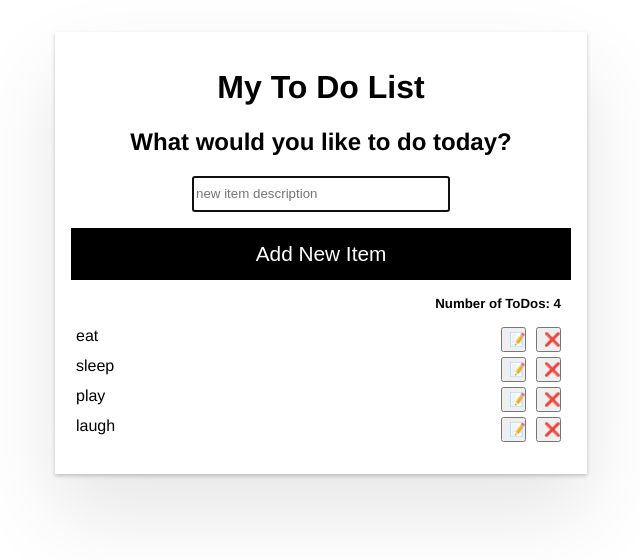
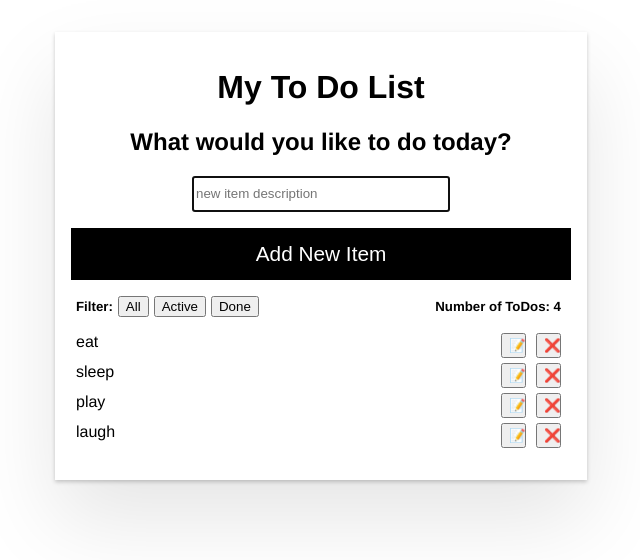
Before and after one commit to AdamKappa/TodoList, an Angular app: page / in a window 1280 px wide. Shown: the top 560 px of the page, without its empty margins (319-959 px from the left). Built offline with nearby package versions, Linux system fonts and the light colour scheme.

Commit message:
add filter feature

```diff
--- a/src/app/app.component.css
+++ b/src/app/app.component.css
@@ -22,34 +22,13 @@ label {
   padding-bottom: 1rem;
 }
 
-.lg-text-input {
-  width: 100%;
-  padding: 1rem;
-  border: 2px solid #000;
-  display: block;
-  box-sizing: border-box;
-  font-size: 1rem;
-}
-
-.btn-wrapper {
-  margin-bottom: 2rem;
-}
-
-.btn-menu {
-  flex-basis: 32%;
-}
-
-.active {
-  color: green;
-}
-
 ul {
   padding-inline-start: 0;
 }
 
 .li-item {
   list-style: none;
-  margin:5px;
+  margin: 5px;
 }
 
 .new-item{
@@ -57,6 +36,28 @@ ul {
   height: 30px;
 }
 .no-dotos{
-  margin:0 10px 0 0;
+  margin: 0 10px 0 0;
   text-align: right;
 }
+
+.filter-container{
+  display: flex;
+  flex-direction: row;
+  justify-content: space-between;
+  align-items: center;
+}
+
+.filter{
+  display: flex;
+  flex-direction: row;
+  gap: 5px;
+  align-items: center;
+}
+
+.filter-title{
+  margin: 0 0 0 5px;
+}
+
+.active {
+  color: green;
+}
--- a/src/app/app.component.html
+++ b/src/app/app.component.html
@@ -22,7 +22,15 @@
         autofocus
     />
     <button class="btn-primary" (click)="addItem(newItem.value)">Add New Item</button>
+    <div class="filter-container">
+        <div class="filter">
+            <h5 class="filter-title">Filter: </h5>
+            <button (click)="filter='all'">All</button>
+            <button (click)="filter='active'">Active</button>
+            <button (click)="filter='done'">Done</button>
+        </div>
         <h5 class="no-dotos">Number of ToDos: {{getItems().length}}</h5>
+    </div>
     <ul>
         <li *ngFor="let item of getItems()" class="li-item">
             <app-item [myItem]="item" (removeEvent)=removeItem($event)></app-item>
--- a/src/app/app.component.ts
+++ b/src/app/app.component.ts
@@ -27,7 +27,12 @@ export class AppComponent {
     if (this.filter === "all") {
       return this.allItems;
     }
-    return this.allItems.filter((item) => item.done == true);//add condition for done= false
+    else if (this.filter === "active") {
+      return this.allItems.filter((item) => item.done == false);
+    }
+    else {//this.filter === "done"
+    return this.allItems.filter((item) => item.done == true);
+    }
   }
 
   addItem(desc: string): void {
```
Lines whose indentation alone changed are shown as unchanged.
